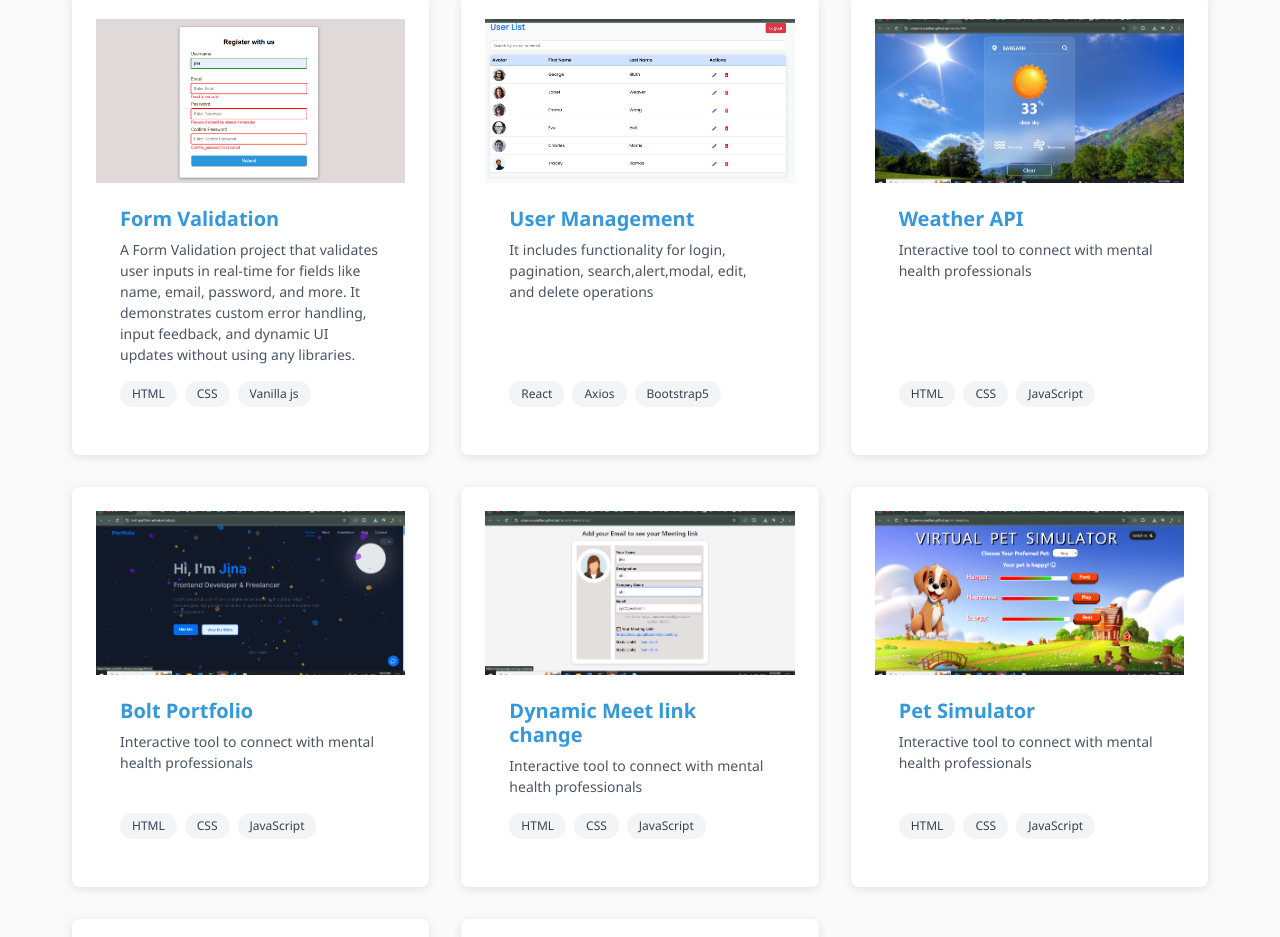
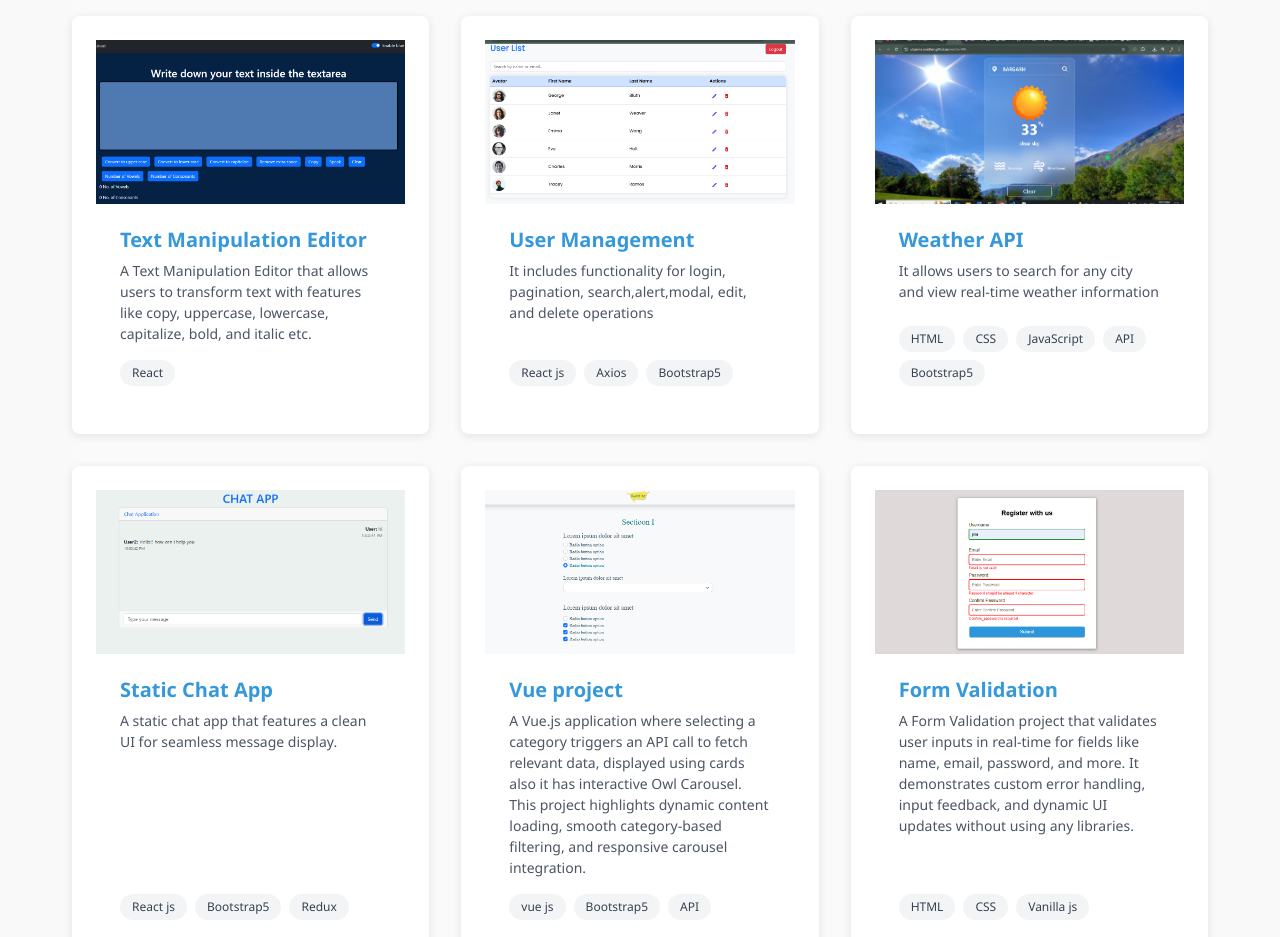
Before and after one commit to utpanna-pradhan/Portfolio, a React (Vite) app: page /work in a window 1280 px wide. Shown: the part 1863-2800 px from the top of the page. Built offline with nearby package versions, Linux system fonts and the light colour scheme.

Commit message:
update work section

```diff
--- a/package.json
+++ b/package.json
@@ -21,6 +21,7 @@
     "react-icons": "^5.5.0",
     "react-router-dom": "^7.3.0",
     "react-scroll-to-top": "^3.1.0",
+    "react-type-animation": "^3.2.0",
     "three": "^0.174.0"
   },
   "devDependencies": {
--- a/src/components/Home.jsx
+++ b/src/components/Home.jsx
@@ -1,10 +1,39 @@
+import { Link } from 'lucide-react';
+import { TypeAnimation } from 'react-type-animation';
+
 export default function Home() {
   return (
     <section className="page home">
-      <h1>Welcome to My Portfolio</h1>
-      <p>I'm a passionate developer creating amazing web experiences.</p>
-      <div className="cta">
-        <button>View My Work</button>
+<h4>Hello I'm Utpanna </h4>
+<h4 className='text-primary'>
+ <TypeAnimation
+      sequence={[
+
+        'A passionate Developer',
+        2000,
+        'A passionate Freelancer',
+        2000,
+        'A passionate Technical Writer',
+        2000,
+        'A passionate Learner',
+        2000
+      ]}
+      wrapper="span"
+      speed={50}
+      style={{ fontSize: '2em', display: 'inline-block' }}
+      repeat={Infinity}
+    />
+</h4>
+
+
+
+
+      <div className="cta mt-4">
+
+       <a href="/work">
+       <button>
+        View My Work</button></a>
+
         <button>Contact Me</button>
       </div>
     </section>
--- a/src/components/Skills.jsx
+++ b/src/components/Skills.jsx
@@ -17,15 +17,37 @@ export default function Skills() {
       { name: "JSON", level: 90 },
       { name: "AJAX", level: 80 },
        { name: "Jquery", level: 90 },
+       { name: "Wordpress", level: 90 },
+       { name: "Elementor", level: 90 },
       { name: "TailwindCSS", level: 100 },
       { name: "Bootstrap5", level: 100 },
       { name: "JavaScript", level: 95 },
       { name: "CSS3", level: 100 },
-      { name: "HTML5", level: 100 }
+      { name: "HTML5", level: 100 },
+        { name: 'Problem Solving', level: 90 },
+    { name: 'Communication', level: 85 },
+    { name: 'Teamwork', level: 90 },
+    { name: 'Time Management', level: 80 },
+    { name: 'Adaptability', level: 85 },
+    { name: 'Creativity', level: 95 },
+    ];
+
+      const softskills = [
+     { name: 'Adaptability', level: 95 },
+     { name: 'Communication', level: 90 },
+     { name: 'Teamwork', level: 90 },
+     { name: 'Creativity', level: 80 },
+      { name: 'Problem Solving', level: 80 },
+
+
+    { name: 'Time Management', level: 80 },
+
+
     ];
 
     return (
-      <section className="page skills">
+      <div className='d-flex flex-row  align-items-flex-start justify-content-around'>
+           <section className="page skills w-50 ms-4 me-4" >
           <motion.h1
                className="skill-title"
                initial={{ opacity: 0, y: 20 }}
@@ -35,7 +57,7 @@ export default function Skills() {
                  ease: [0.16, 1, 0.3, 1]
                }}
              >
-               My Skills
+              Technical Skills
              </motion.h1>
         <div className="skills-container">
           {skills.map(skill => (
@@ -51,6 +73,43 @@ export default function Skills() {
             </div>
           ))}
         </div>
+
+
       </section>
+
+       <section className="page softskills w-50 ms-4 me-4">
+          <motion.h1
+               className="skill-title"
+               initial={{ opacity: 0, y: 20 }}
+               animate={{ opacity: 1, y: 0 }}
+               transition={{
+                 duration: 0.8,
+                 ease: [0.16, 1, 0.3, 1]
+               }}
+             >
+             Soft Skills
+             </motion.h1>
+        <div className="skills-container">
+          {softskills.map(skill => (
+            <div key={skill.name} className="skill-item">
+              <h3>{skill.name}</h3>
+              <div className="skill-bar">
+                <div
+                  className="skill-progress"
+                  style={{ width: `${skill.level}%` }}
+                ></div>
+              </div>
+              <span>{skill.level}%</span>
+            </div>
+          ))}
+        </div>
+
+
+      </section>
+
+      </div>
+
+
+
     );
   }
--- a/src/components/Work.jsx
+++ b/src/components/Work.jsx
@@ -37,7 +37,7 @@ const projects = [
     img: img2,
     title: "Heartitout Academy Page",
     description: "Interactive page displaying upcoming events",
-    tags: ["HTML", "CSS", "JavaScript", "Bootstrap5", "jQuery"],
+    tags: ["HTML", "CSS", "JavaScript", "Bootstrap5", "Jquery"],
     link: "https://heartitout.in/academy/"
   },
   {
@@ -45,7 +45,7 @@ const projects = [
     img: img3,
     title: "Reco Engine",
     description: "Finding the perfect therapist based on user input",
-    tags: ["HTML", "CSS", "JavaScript", "jQuery", "Bootstrap5", "API"],
+    tags: ["HTML", "CSS", "JavaScript", "Jquery", "Bootstrap5", "API"],
     link: "https://happyminds.in/therapist-recommendation/"
   },
   {
@@ -53,7 +53,7 @@ const projects = [
     img: img4,
     title: "Heartit out Jiya Therapist",
     description: "AI featured therapist finder which will help you navigate and find the perfect match",
-    tags: ["HTML", "CSS", "JavaScript","Bootstrap","Jquery","API"],
+    tags: ["HTML", "CSS", "JavaScript","Bootstrap5","Jquery","API"],
     link: "https://heartitout.in/jiya-therapist-finder-demo/"
   },
   {
@@ -61,23 +61,71 @@ const projects = [
     img: img5,
     title: "Heartitout Blog page",
     description: "Responsive heart it out Mental Health blog section categorized with mental health topics",
-    tags: ["HTML", "CSS", "JavaScript","Bootstrap","Jquery"],
+    tags: ["HTML", "CSS", "JavaScript","Bootstrap5","Jquery"],
     link: "https://heartitout.in/blogs/"
+  },
+      {
+    id: 13,
+    img: img13,
+    title: "Bolt Portfolio",
+    description: "It's a portfolio website built using Bolt, React, and Three.js, featuring smooth animations, interactive 3D elements, and a modern responsive design. It showcases projects and skills with an immersive and engaging user experience.",
+    tags: ["React js","Bolt","Bootstrap5"],
+    link: "https://bolt-portfolio-wheat.vercel.app/"
   },
   {
     id: 6,
     img: img6,
     title: "GitHub Profile Analyzer",
     description: "Enter your github user name and it will return all of your git-hub contribution in calender and card format with pagination ",
-    tags: ["Vite","React","Bootstrap5","API","Typescript"],
+    tags: ["React js","Bootstrap5","API","Typescript"],
     link: "https://github-profile-analyzer-navy.vercel.app/"
+  },
+   {
+    id: 15,
+    img: img15,
+    title: "Virtual Pet Simulator",
+    description: "Virtual Pet Simulator A fun interactive web application where users take care of a virtual pet. Users can feed, play with, and put the pet to sleep, while managing its hunger, happiness, and energy levels.",
+    tags: ["HTML", "CSS", "JavaScript","Bootstrap5"],
+    link: "https://utpanna-pradhan.github.io/Pet-simulator/"
+  },
+    {
+    id: 16,
+    img: img16,
+    title: "Digital E gramm panchayat",
+    description: "Digital E Gram Panchayat is a project aimed at digitizing rural government services for better citizen engagement and ease of access.",
+    tags: ["HTML", "CSS", "JavaScript","Firebase"],
+    link: "https://utpanna-pradhan.github.io/Digital_E_GramPanchayat/"
+  },
+    {
+    id: 9,
+    img: img9,
+    title: "Text Manipulation Editor",
+    description: "A Text Manipulation Editor that allows users to transform text with features like copy, uppercase, lowercase, capitalize, bold, and italic etc.",
+    tags: ["React"],
+    link: "https://utpanna-pradhan.github.io/Text_Manipulation_Editor/"
+  },
+    {
+    id: 11,
+    img: img11,
+    title: "User Management",
+    description: "It includes functionality for login, pagination, search,alert,modal, edit, and delete operations ",
+    tags: ["React js", "Axios", "Bootstrap5"],
+    link: "https://heartitout.in/jiya-therapist-finder-demo/"
+  },
+      {
+    id: 12,
+    img: img12,
+    title: "Weather API",
+    description: "It allows users to search for any city and view real-time weather information",
+    tags: ["HTML", "CSS", "JavaScript","API","Bootstrap5"],
+    link: "https://utpanna-pradhan.github.io/weatherAPI/"
   },
   {
     id: 7,
     img: img7,
     title: "Static Chat App",
     description: "A static chat app that features a clean UI for seamless message display.",
-    tags: ["React", "Bootstrap ", "Redux"],
+    tags: ["React js", "Bootstrap5 ", "Redux"],
     link: "https://utpanna-pradhan.github.io/Chat_app/"
   },
   {
@@ -85,18 +133,15 @@ const projects = [
     img: img8,
     title: "Vue project",
     description: "A Vue.js application where selecting a category triggers an API call to fetch relevant data, displayed using cards also it has interactive Owl Carousel. This project highlights dynamic content loading, smooth category-based filtering, and responsive carousel integration.",
-    tags: ["vue","Bootstrap5","API"],
+    tags: ["vue js","Bootstrap5","API"],
     link: "https://utpanna-pradhan.github.io/Vue/"
   },
 
-  {
-    id: 9,
-    img: img9,
-    title: "Text Manipulation Editor",
-    description: "A Text Manipulation Editor that allows users to transform text with features like copy, uppercase, lowercase, capitalize, bold, and italic etc.",
-    tags: ["React"],
-    link: "https://utpanna-pradhan.github.io/Text_Manipulation_Editor/"
-  },
+
+
+
+
+
   {
     id: 10,
     img: img10,
@@ -105,63 +150,16 @@ const projects = [
     tags: ["HTML", "CSS", "Vanilla js"],
     link: "https://utpanna-pradhan.github.io/Formvalidation/"
   },
-  {
-    id: 11,
-    img: img11,
-    title: "User Management",
-    description: "It includes functionality for login, pagination, search,alert,modal, edit, and delete operations ",
-    tags: ["React", "Axios", "Bootstrap5"],
-    link: "https://heartitout.in/jiya-therapist-finder-demo/"
-  },
-
-    {
-    id: 12,
-    img: img12,
-    title: "Weather API",
-    description: "Interactive tool to connect with mental health professionals",
-    tags: ["HTML", "CSS", "JavaScript"],
-    link: "https://heartitout.in/jiya-therapist-finder-demo/"
-  },
-    {
-    id: 13,
-    img: img13,
-    title: "Bolt Portfolio",
-    description: "Interactive tool to connect with mental health professionals",
-    tags: ["HTML", "CSS", "JavaScript"],
-    link: "https://heartitout.in/jiya-therapist-finder-demo/"
-  },
     {
     id: 14,
     img: img14,
     title: "Dynamic Meet link change",
-    description: "Interactive tool to connect with mental health professionals",
-    tags: ["HTML", "CSS", "JavaScript"],
-    link: "https://heartitout.in/jiya-therapist-finder-demo/"
+    description: "A simple web application that dynamically displays a meeting link based on the email entered. The meeting link updates in real-time, allowing different users to get personalized links.",
+    tags: ["HTML", "CSS", "JavaScript","Bootstrap5"],
+    link: "https://utpanna-pradhan.github.io/Dynamic-link-change/"
   },
-    {
-    id: 15,
-    img: img15,
-    title: "Pet Simulator",
-    description: "Interactive tool to connect with mental health professionals",
-    tags: ["HTML", "CSS", "JavaScript"],
-    link: "https://heartitout.in/jiya-therapist-finder-demo/"
-  },
-    {
-    id: 16,
-    img: img16,
-    title: "E gramm panchayat",
-    description: "Interactive tool to connect with mental health professionals",
-    tags: ["HTML", "CSS", "JavaScript"],
-    link: "https://heartitout.in/jiya-therapist-finder-demo/"
-  },
-    {
-    id: 11,
-    img: img11,
-    title: "Therapist Finder",
-    description: "Interactive tool to connect with mental health professionals",
-    tags: ["HTML", "CSS", "JavaScript"],
-    link: "https://heartitout.in/jiya-therapist-finder-demo/"
-  },
+
+
 
 ];
 
```
Also changed, not shown: src/stylesheet/Home.css (+21 -0 lines), 1 other file (tests, documents, lock files or other folders).
